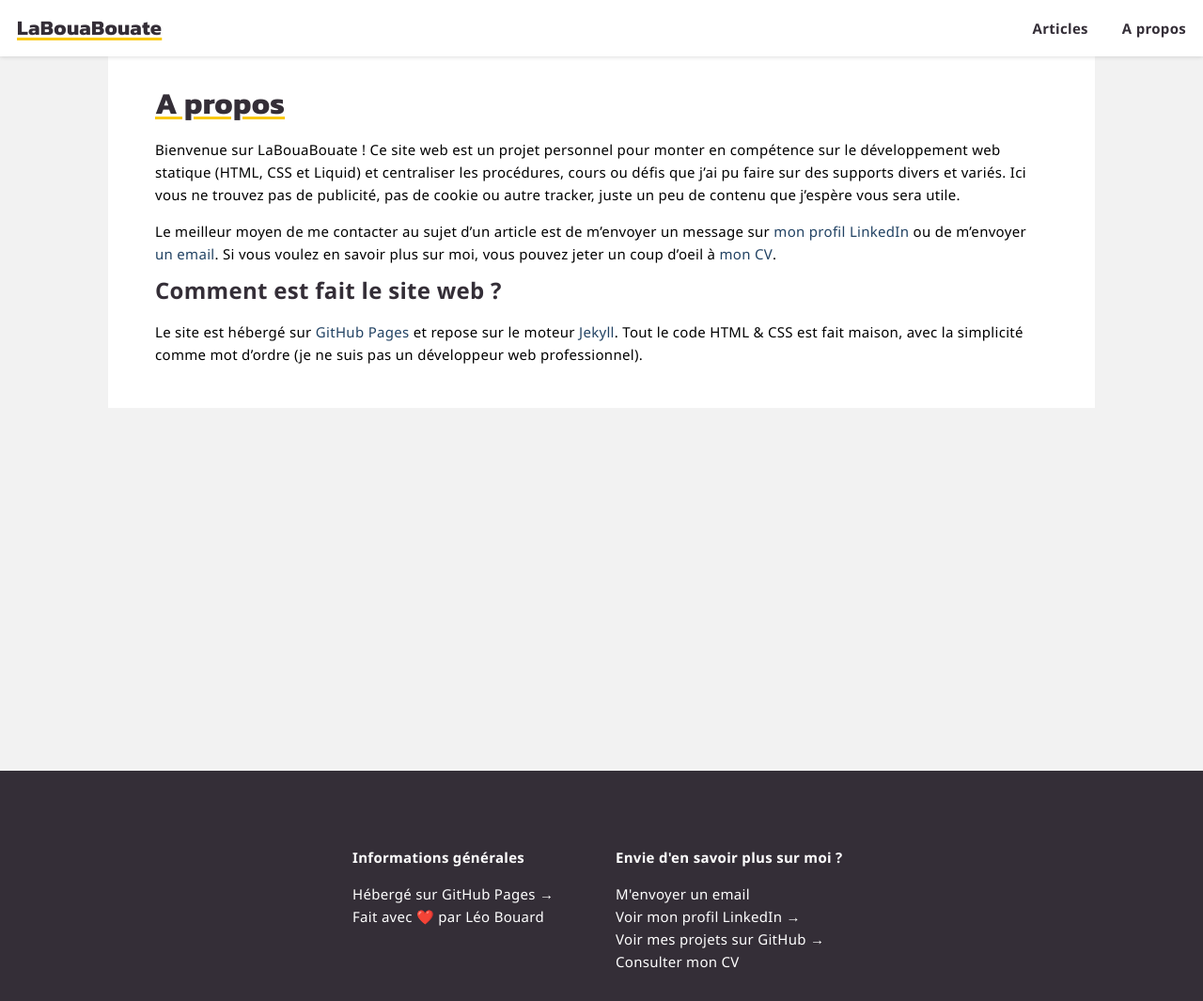
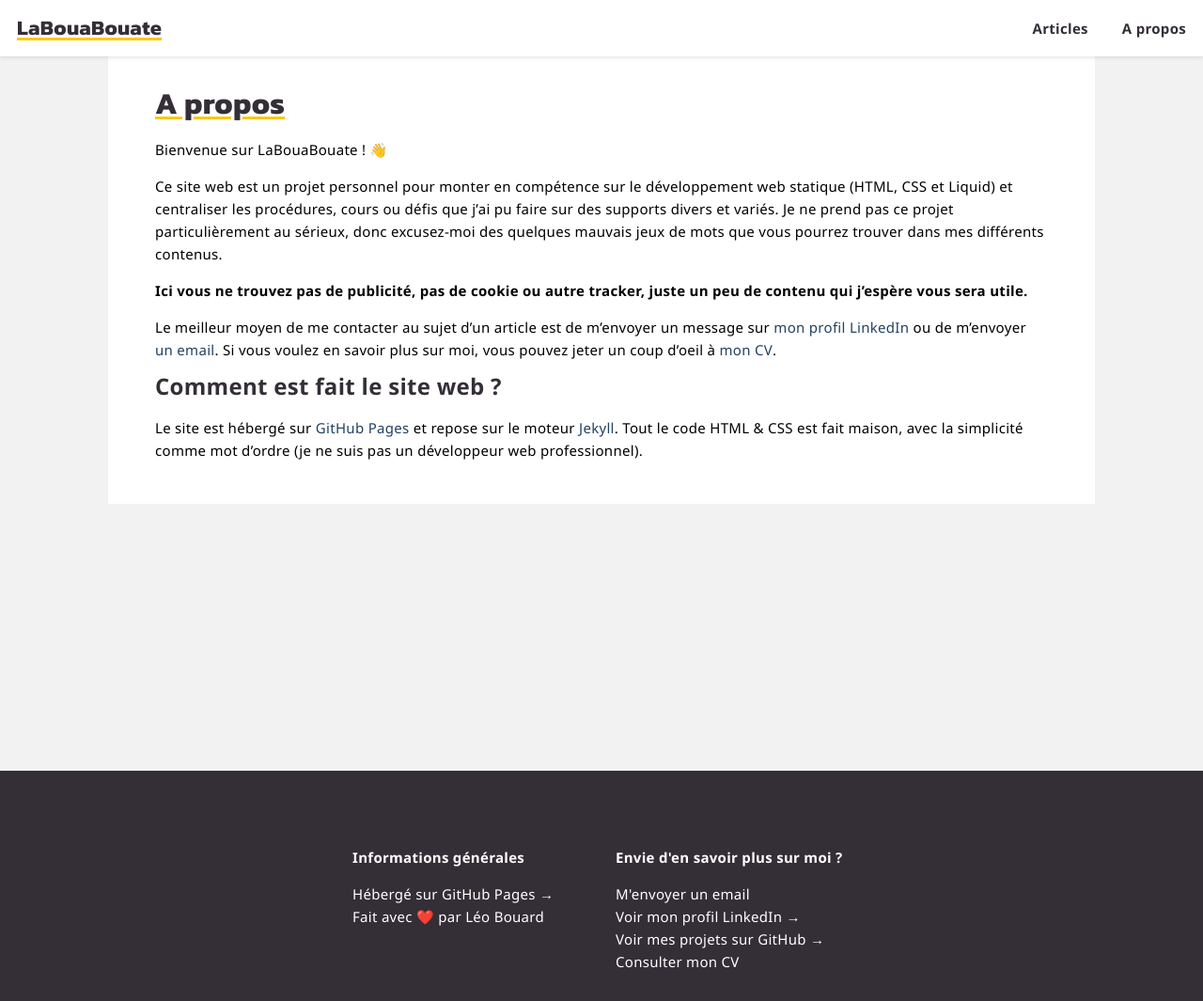
Before and after one commit to leobouard/leobouard.github.io, a Jekyll site: the page built from about.md, in a window 1280 px wide. Shown: the whole page at 94% size. Built offline with Jekyll 4.4.1, drawn with Linux system fonts in a browser that asks for light colours; some web fonts are replaced.

Commit message:
Update about.md

```diff
--- a/about.md
+++ b/about.md
@@ -7,7 +7,11 @@ description: "Plus d'informations sur le site web et moi-même"
 
 # A propos
 
-Bienvenue sur LaBouaBouate ! Ce site web est un projet personnel pour monter en compétence sur le développement web statique (HTML, CSS et Liquid) et centraliser les procédures, cours ou défis que j'ai pu faire sur des supports divers et variés. Ici vous ne trouvez pas de publicité, pas de cookie ou autre tracker, juste un peu de contenu que j'espère vous sera utile.
+Bienvenue sur LaBouaBouate ! 👋
+
+Ce site web est un projet personnel pour monter en compétence sur le développement web statique (HTML, CSS et Liquid) et centraliser les procédures, cours ou défis que j'ai pu faire sur des supports divers et variés. Je ne prend pas ce projet particulièrement au sérieux, donc excusez-moi des quelques mauvais jeux de mots que vous pourrez trouver dans mes différents contenus.
+
+**Ici vous ne trouvez pas de publicité, pas de cookie ou autre tracker, juste un peu de contenu qui j'espère vous sera utile.**
 
 Le meilleur moyen de me contacter au sujet d'un article est de m'envoyer un message sur [mon profil LinkedIn]({{ site.linkedin }}) ou de m'envoyer [un email](mailto:{{ site.emailAddress }}). Si vous voulez en savoir plus sur moi, vous pouvez jeter un coup d'oeil à [mon CV](/cv).
 
```
